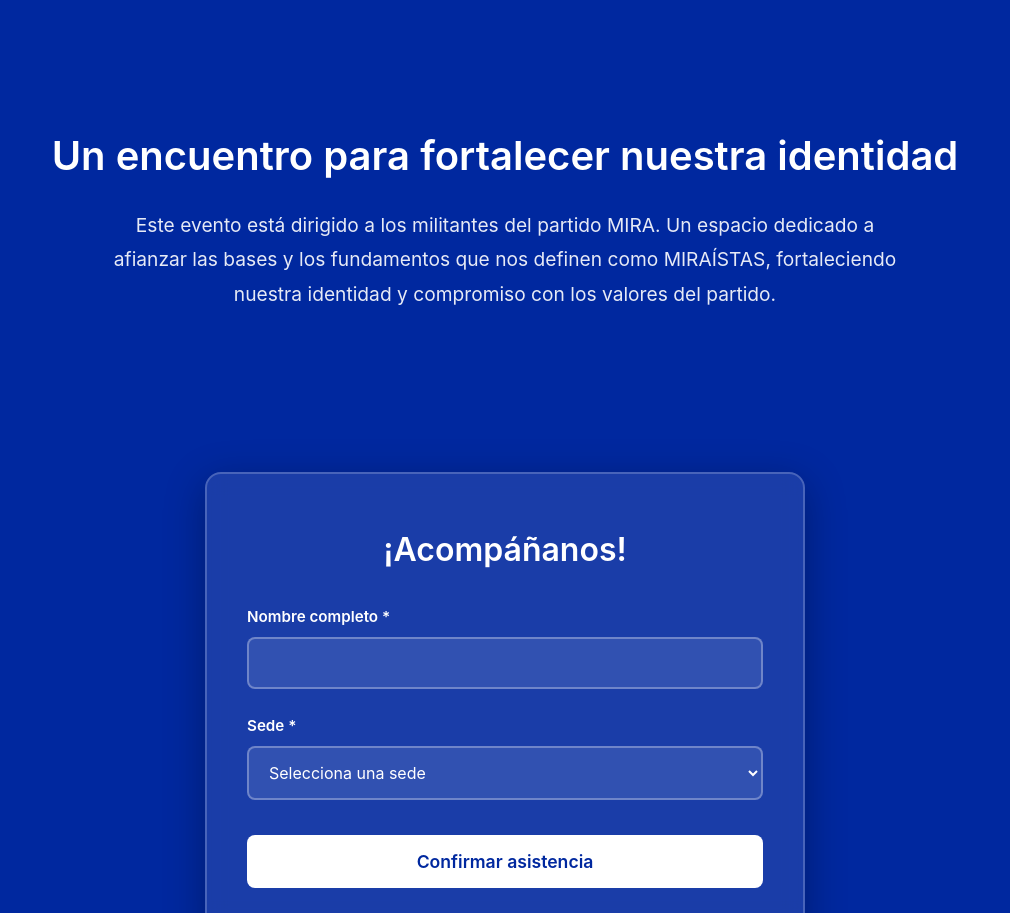
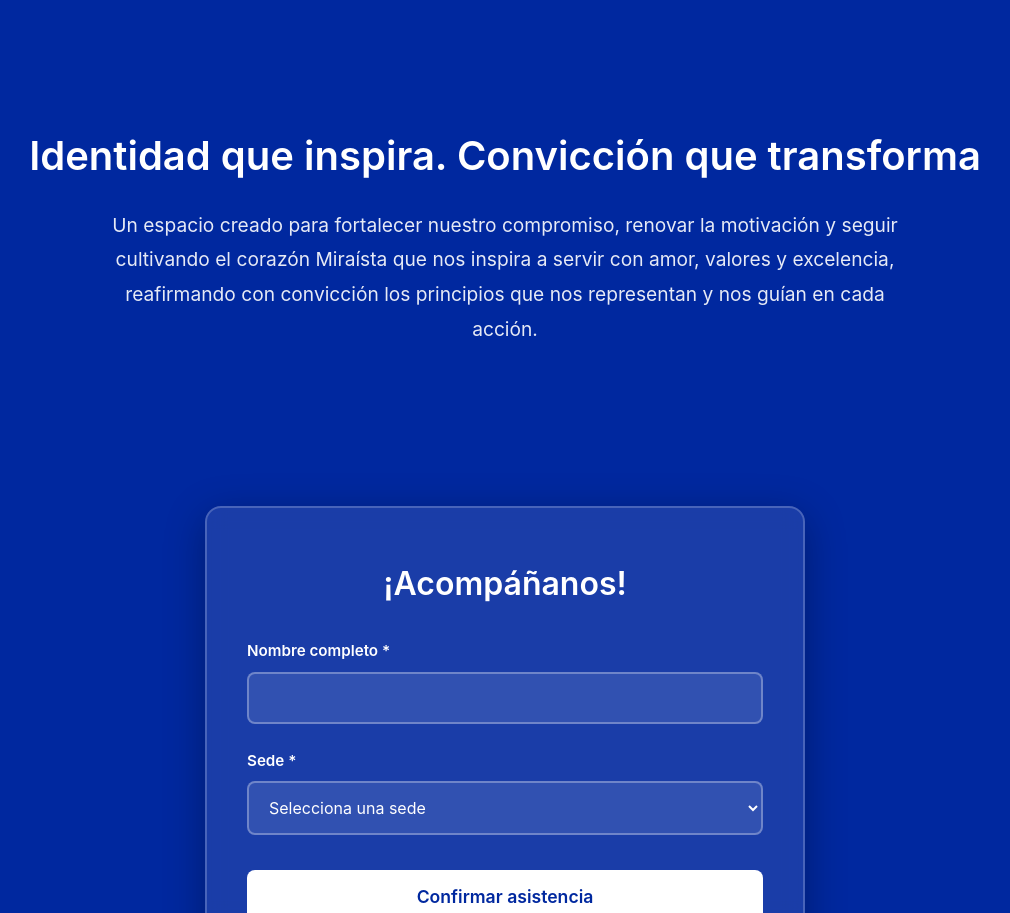
Before and after one commit to Tyg0th/identidadYConviccion, a React (Vite) app: page / in a window 1280 px wide. Shown: the part 1120-2033 px from the top of the page, without its empty margins (135-1145 px from the left). Built offline with nearby package versions, Linux system fonts and the light colour scheme.

Commit message:
Update Description component text to enhance messaging and clarity about the event's purpose and values.

```diff
--- a/src/components/Description.jsx
+++ b/src/components/Description.jsx
@@ -3,9 +3,9 @@
 const Description = () => {
     return (
         <section className="description">
-            <h2 className="slide-in">Un encuentro para fortalecer nuestra identidad</h2>
+            <h2 className="slide-in">Identidad que inspira. Convicción que transforma</h2>
             <p className="fade-in-delay-2">
-                Este evento está dirigido a los militantes del partido MIRA. Un espacio dedicado a afianzar las bases y los fundamentos que nos definen como MIRAÍSTAS, fortaleciendo nuestra identidad y compromiso con los valores del partido.
+            Un espacio creado para fortalecer nuestro compromiso, renovar la motivación y seguir cultivando el corazón Miraísta que nos inspira a servir con amor, valores y excelencia, reafirmando con convicción los principios que nos representan y nos guían en cada acción.
             </p>
         </section>
     );
```
